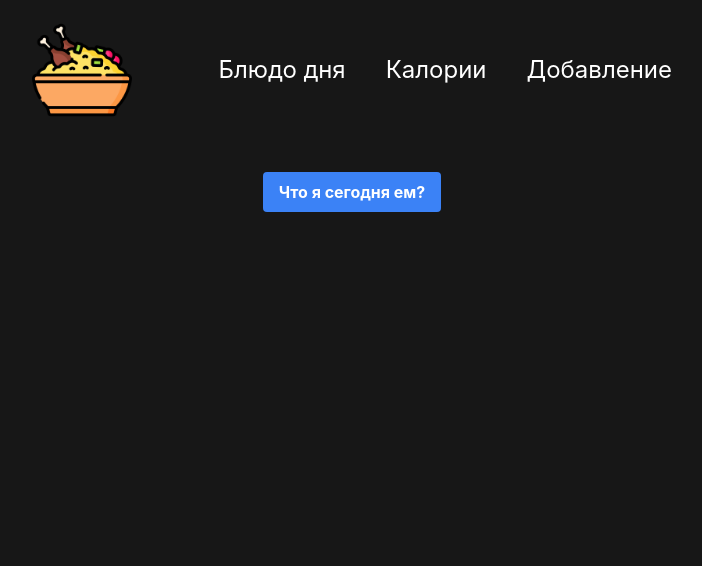
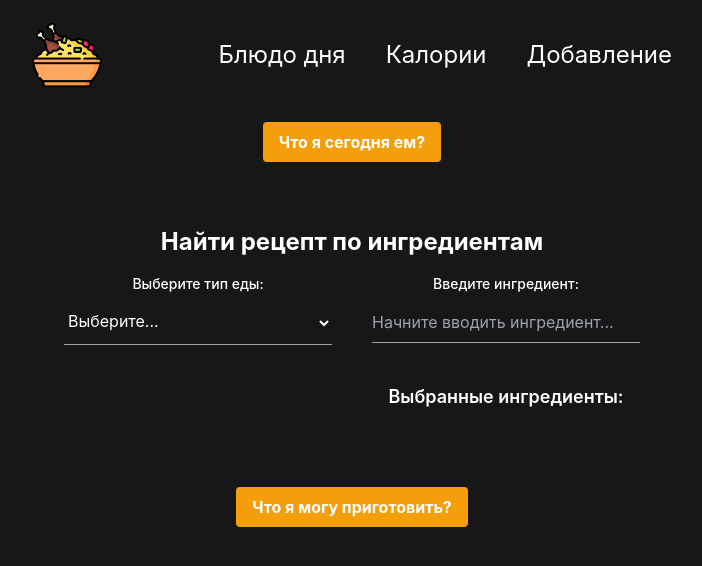
Before and after one commit to TimBelong/recipes, a React (Create React App) app: page / in a window 1280 px wide. Shown: the top 566 px of the page, without its empty margins (288-990 px from the left). Built offline with nearby package versions, Linux system fonts and the light colour scheme.

Commit message:
added meals filter

```diff
--- a/src/App.js
+++ b/src/App.js
@@ -1,12 +1,15 @@
 import './App.css';
 import Header from "./Components/Header";
 import Meals from "./Components/Meals";
+import mealsData from './data/meals.json';
+import RecipeFinder from "./Components/RecipeFinder";
 
 function App() {
   return (
-    <div className="App">
+    <div className="App px-4 md:px-16 lg:px-32 xl:px-80 py-5">
       <Header />
-      <Meals />
+      <Meals mealsData={mealsData} />
+      <RecipeFinder mealsData={mealsData} />
     </div>
   );
 }
--- /dev/null
+++ b/src/Components/FilteredMealsList.jsx
@@ -0,0 +1,21 @@
+import React from 'react';
+import MealItem from './MealItem';
+
+const FilteredMealsList = ({ filteredMeals }) => (
+	filteredMeals.length > 0 && (
+		<div className="py-8">
+			<h3 className="text-xl font-bold">Рецепты, которые вы можете приготовить:</h3>
+			<div
+				className={`grid gap-4 mt-4 ${
+					filteredMeals.length === 1 ? 'grid-cols-1 justify-items-center' : 'grid-cols-1 md:grid-cols-2'
+				}`}
+			>
+				{filteredMeals.map((meal, index) => (
+					<MealItem key={index} meal={meal} />
+				))}
+			</div>
+		</div>
+	)
+);
+
+export default FilteredMealsList;
--- a/src/Components/Header.jsx
+++ b/src/Components/Header.jsx
@@ -3,7 +3,7 @@ import logo from '../assets/logo.png';
 
 const Header = () => {
 	return (
-		<header className="px-4 md:px-16 lg:px-32 xl:px-80 py-5 flex items-center justify-between">
+		<header className="flex items-center justify-between">
 			<a href="/"><img src={logo} alt="" className="header_logo"/></a>
 
 			<ul className='nav hidden md:flex items-center justify-between gap-10'>
--- a/src/Components/Meals.jsx
+++ b/src/Components/Meals.jsx
@@ -1,10 +1,9 @@
 import React, {useState} from 'react';
-import mealsData from '../data/meals.json';
-import MealBlock from "./MealBlock";
 import MealItem from "./MealItem";
+import MyButton from "../UI/MyButton";
 
 
-const Meals = () => {
+const Meals = ({mealsData}) => {
 	const [randomMeals, setRandomMeals] = useState(null);
 	const getRandomMeals = () => {
 		const getRandomMeal = (meals) => meals[Math.floor(Math.random() * meals.length)];
@@ -20,13 +19,9 @@ const Meals = () => {
 		});
 	}
 	return (
-		<div className="px-4 md:px-16 lg:px-32 xl:px-80 py-8">
-			<button
-				onClick={getRandomMeals}
-				className="mb-8 px-4 py-2 bg-blue-500 text-white font-bold rounded hover:bg-blue-600"
-			>
-				Что я сегодня ем?
-			</button>
+		<div className="py-8">
+			<MyButton text="Что я сегодня ем?" onClick={getRandomMeals} />
+
 			{randomMeals && (
 				<div className="mb-8">
 					<h2 className="text-2xl font-bold mb-4">Ваши блюда на сегодня</h2>
--- /dev/null
+++ b/src/Components/RecipeFinder.jsx
@@ -0,0 +1,125 @@
+import React, {useState} from 'react';
+import MyButton from "../UI/MyButton";
+import MySelect from "../UI/MySelect";
+import MyInput from "../UI/MyInput";
+import FilteredMealsList from "./FilteredMealsList";
+import SelectedIngredients from "./SelectedIngredients";
+
+const RecipeFinder = ({mealsData}) => {
+	const [selectedMealType, setSelectedMealType] = useState('');
+	const [ingredientInput, setIngredientInput] = useState('');
+	const [suggestions, setSuggestions] = useState([]);
+	const [selectedIngredients, setSelectedIngredients] = useState([]);
+	const [filteredMeals, setFilteredMeals] = useState([]);
+
+	const handleMealTypeChange = (event) => {
+		setSelectedMealType(event.target.value);
+	};
+
+	const handleIngredientInput = (event) => {
+		const input = event.target.value;
+		setIngredientInput(input);
+
+		if (!selectedMealType) {
+			setSuggestions([]);
+			return;
+		}
+
+		const meals = mealsData[selectedMealType] || [];
+		const allIngredients = meals.flatMap(meal => meal.ingredients);
+		const uniqueIngredients = [...new Set(allIngredients)];
+
+		const matchingSuggestions = uniqueIngredients.filter(ingredient =>
+			ingredient.toLowerCase().includes(input.toLowerCase())
+		);
+
+		setSuggestions(matchingSuggestions.slice(0, 5)); // Показываем максимум 5 подсказок
+	};
+
+	const addIngredient = (ingredient) => {
+		if (!selectedIngredients.includes(ingredient)) {
+			setSelectedIngredients([...selectedIngredients, ingredient]);
+		}
+		setIngredientInput('');
+		setSuggestions([]);
+	};
+
+	const findRecipes = () => {
+		if (!selectedMealType) {
+			alert('Выберите тип еды');
+			return;
+		}
+
+		const meals = mealsData[selectedMealType];
+		console.log('Selected meal type:', selectedMealType);
+		console.log('Meals:', meals);
+
+		if (!meals) {
+			alert('Неверный тип еды');
+			return;
+		}
+
+		const filtered = meals.filter(meal =>
+			selectedIngredients.every(ingredient =>
+				meal.ingredients.some(mealIngredient =>
+					mealIngredient.toLowerCase().includes(ingredient.toLowerCase())
+				)
+			)
+		);
+
+		setFilteredMeals(filtered);
+	};
+
+	return (
+		<div className="p-8 space-y-4">
+			<h2 className="text-2xl font-bold">Найти рецепт по ингредиентам</h2>
+
+			<div className="md:flex md:space-x-10 space-y-6 md:space-y-0">
+				<div className="flex-1">
+					<MySelect
+						value={selectedMealType}
+						onChange={handleMealTypeChange}
+						label="Выберите тип еды:"
+						options={[
+							{ value: 'breakfasts', label: 'Завтрак' },
+							{ value: 'lunches', label: 'Обед' },
+							{ value: 'dinners', label: 'Ужин' }
+						]}
+					/>
+				</div>
+
+				<div className="flex-1">
+					<MyInput
+						value={ingredientInput}
+						onChange={handleIngredientInput}
+						label="Введите ингредиент:"
+						placeholder="Начните вводить ингредиент..."
+					/>
+
+					{suggestions.length > 0 && (
+						<ul className="border p-2 mt-2 bg-white rounded shadow-lg">
+							{suggestions.map((suggestion, index) => (
+								<li
+									key={index}
+									onClick={() => addIngredient(suggestion)}
+									className="cursor-pointer hover:bg-gray-200 p-1 text-stone-950"
+								>
+									{suggestion}
+								</li>
+							))}
+						</ul>
+					)}
+
+					<SelectedIngredients selectedIngredients={selectedIngredients} setSelectedIngredients={setSelectedIngredients} />
+				</div>
+			</div>
+
+
+			<MyButton text="Что я могу приготовить?" onClick={findRecipes} />
+
+			<FilteredMealsList filteredMeals={filteredMeals} />
+		</div>
+	);
+};
+
+export default RecipeFinder;
--- /dev/null
+++ b/src/Components/SelectedIngredients.jsx
@@ -0,0 +1,20 @@
+import React from 'react';
+
+const SelectedIngredients = ({ selectedIngredients, setSelectedIngredients }) => (
+	<div className="my-10">
+		<h3 className="text-lg font-semibold">Выбранные ингредиенты:</h3>
+		<ul className="flex flex-wrap gap-2 mt-5">
+			{selectedIngredients.map((ingredient, index) => (
+				<li
+					key={index}
+					onClick={() => setSelectedIngredients(selectedIngredients.filter(item => item !== ingredient))}
+					className="bg-blue-500 text-white px-2 py-1 rounded cursor-pointer"
+				>
+					{ingredient}
+				</li>
+			))}
+		</ul>
+	</div>
+);
+
+export default SelectedIngredients;
--- /dev/null
+++ b/src/UI/MyButton.jsx
@@ -0,0 +1,16 @@
+import React from 'react';
+
+const MyButton = ({text, onClick}) => {
+	return (
+		<div>
+			<button
+				onClick={onClick}
+				className="bg-amber-500 text-white font-bold py-2 px-4 rounded hover:bg-amber-600"
+			>
+				{text}
+			</button>
+		</div>
+	);
+};
+
+export default MyButton;
--- /dev/null
+++ b/src/UI/MyInput.jsx
@@ -0,0 +1,16 @@
+import React from 'react';
+
+const MyInput = ({ value, onChange, placeholder, label, type = "text" }) => (
+	<div className="flex-1">
+		{label && <label className="block text-sm font-medium">{label}</label>}
+		<input
+			type={type}
+			value={value}
+			onChange={onChange}
+			className="mt-2 w-full bg-transparent border-b border-gray-400 py-2 focus:outline-none"
+			placeholder={placeholder}
+		/>
+	</div>
+);
+
+export default MyInput;
--- /dev/null
+++ b/src/UI/MySelect.jsx
@@ -0,0 +1,21 @@
+import React from 'react';
+
+const MySelect = ({ value, onChange, options, label }) => (
+	<div className="flex-1">
+		{label && <label className="block text-sm font-medium">{label}</label>}
+		<select
+			value={value}
+			onChange={onChange}
+			className="mt-2 w-full bg-transparent border-b border-gray-400 pb-3 pt-2 focus:outline-none"
+		>
+			<option value="">Выберите...</option>
+			{options.map((option, index) => (
+				<option key={index} value={option.value}>
+					{option.label}
+				</option>
+			))}
+		</select>
+	</div>
+);
+
+export default MySelect;
--- a/src/data/meals.json
+++ b/src/data/meals.json
@@ -3,21 +3,21 @@
     {
       "name": "Омлет c сыром",
       "ingredients": [
-        "3 яйца",
-        "50 мл молока",
+        "Яйца",
+        "Молоко",
         "Сыр",
-        "зелень по вкусу"
+        "Зелень"
       ],
       "image": "https://img1.russianfood.com/dycontent/images_upl/437/big_436562.jpg"
     },
     {
       "name": "Овсянная каша с бананом",
       "ingredients": [
-        "1/2 стакана каши",
-        "1 стакан молока",
-        "1 ст.л. сахара",
+        "Овсянная каша",
+        "Молоко",
+        "Сахар",
         "Растительное масло",
-        "1 банан",
+        "Банан",
         "Голубика"
       ],
       "image": "https://img1.russianfood.com/dycontent/images_upl/342/big_341098.jpg"
@@ -25,19 +25,19 @@
     {
       "name": "Яичница глазунья",
       "ingredients": [
-        "3 яйца",
-        "зелень по вкусу",
-        "овощи"
+        "Яйца",
+        "Зелень по вкусу",
+        "Овощи"
       ],
       "image": "https://static.1000.menu/img/content-v2/a9/dd/52657/yaichnica-glazunya_1611857412_7_max.jpg"
     },
     {
       "name": "Брускетта с авакадо и тунцом",
       "ingredients": [
-        "хлеб",
-        "2 яица",
-        "авокадо",
-        "тунец консервированный"
+        "Хлеб",
+        "Яйца",
+        "Авокадо",
+        "Тунец консервированный"
       ],
       "image": "https://img.iamcook.ru/2018/upl/recipes/cat/u-e13c5f9495ff4f350221ccb7b2077475.jpg"
     }
@@ -46,8 +46,8 @@
     {
       "name": "Карбонара",
       "ingredients": [
-        "500 г бекона",
-        "4 яица",
+        "Бекона",
+        "Яйца",
         "Спагетти",
         "Пармезан",
         "Оливковое масло"
@@ -57,37 +57,37 @@
     {
       "name": "Кёфтэ",
       "ingredients": [
-        "500 г говяжего фарша",
-        "300 г картошки",
-        "1 помидор",
-        "1 красный перец",
-        "чеснок",
-        "томатная паста",
-        "оливковое масло"
+        "Говяжий фарш",
+        "Картошки",
+        "Помидор",
+        "Красный перец",
+        "Чеснок",
+        "Томатная паста",
+        "Оливковое масло"
       ],
       "image": "https://i.ytimg.com/vi/S6flxGP9DyY/maxresdefault.jpg"
     },
     {
       "name": "Паста с морепродуктами",
       "ingredients": [
-        "150 г пасты",
-        "100 г креветок",
-        "100 г мидий",
-        "2 зубчика чеснока",
-        "1 помидор",
-        "оливковое масло"
+        "Пасты",
+        "Креветок",
+        "Мидий",
+        "Чеснок",
+        "Помидор",
+        "Оливковое масло"
       ],
       "image": "https://www.vkusnyblog.com/wp-content/uploads/2015/07/pasta-s-moreproduktami.jpg"
     },
     {
       "name": "Курица в сливках",
       "ingredients": [
-        "500 г куринного филе",
-        "лук",
-        "сливки",
-        "2 зубчика чеснока",
-        "оливковое масло",
-        "зелень"
+        "Куринное филе",
+        "Лук",
+        "Сливки",
+        "Зубчик чеснока",
+        "Оливковое масло",
+        "Зелень"
       ],
       "image": "https://www.vkusnyblog.com/wp-content/uploads/2015/07/pasta-s-moreproduktami.jpg"
     }
@@ -96,7 +96,7 @@
     {
       "name": "Стейк с овощами",
       "ingredients": [
-        "200 г говяжьего стейка",
+        "Говяжий стейк",
         "1 болгарский перец",
         "1 цукини",
         "1 ст.л. оливкового масла",
--- a/src/index.css
+++ b/src/index.css
@@ -22,7 +22,7 @@ code {
 }
 
 .header_logo{
-  width: 100px;
+  width: 70px;
 }
 
 .nav li{
```
